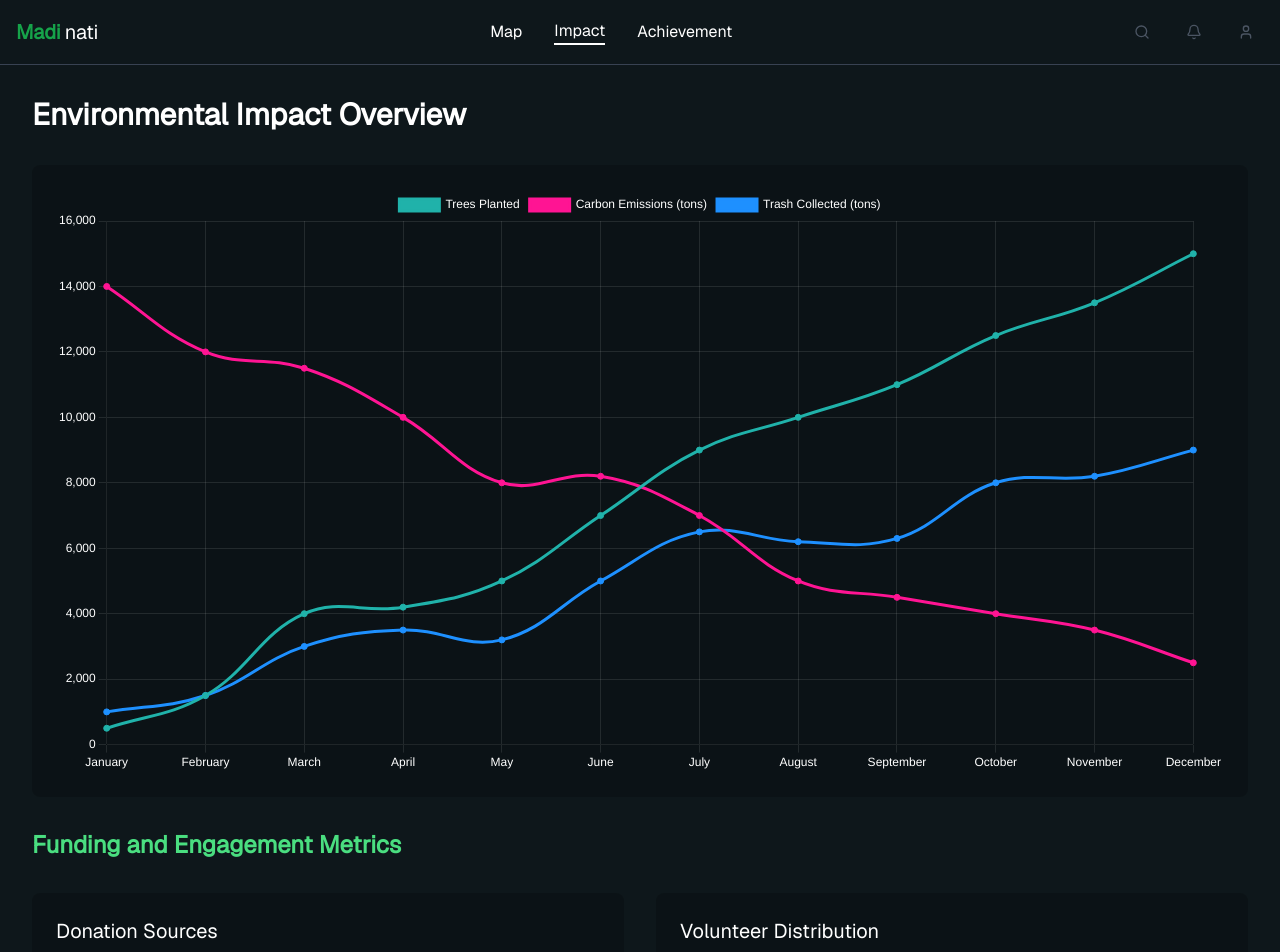
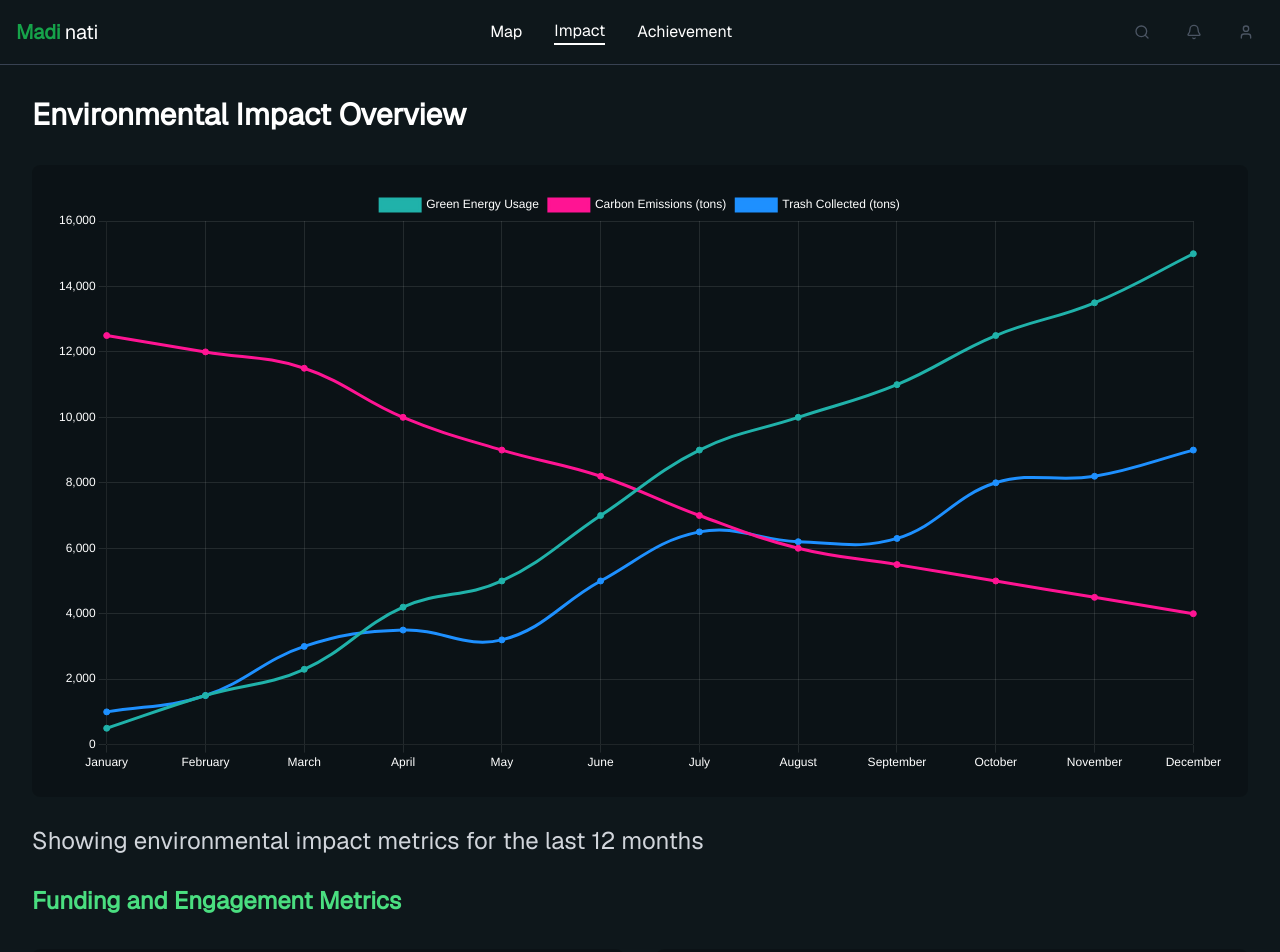
Before and after one commit to hikiuzrx/Madinati, a Next.js app: page /impact in a window 1280 px wide. Shown: the top 952 px of the page. Built offline with nearby package versions, Linux system fonts and the light colour scheme; a web font is replaced by a local one.

Commit message:
modified charts

```diff
--- a/src/components/impact-nass.tsx
+++ b/src/components/impact-nass.tsx
@@ -38,15 +38,15 @@ export default function ImpactDashboard() {
     labels: months,
     datasets: [
       {
-        label: "Trees Planted",
-        data: [500, 1500, 4000, 4200, 5000, 7000, 9000, 10000, 11000, 12500, 13500, 15000],
+        label: "Green Energy Usage",
+        data: [500, 1500, 2300, 4200, 5000, 7000, 9000, 10000, 11000, 12500, 13500, 15000],
         borderColor: "#20B2AA",
         backgroundColor: "#20B2AA",
         tension: 0.4,
       },
       {
         label: "Carbon Emissions (tons)",
-        data: [14000, 12000, 11500, 10000, 8000, 8200, 7000, 5000, 4500, 4000, 3500, 2500],
+        data: [12500, 12000, 11500, 10000, 9000, 8200, 7000, 6000, 5500, 5000, 4500, 4000],
         borderColor: "#FF1493",
         backgroundColor: "#FF1493",
         tension: 0.4,
@@ -118,6 +118,9 @@ export default function ImpactDashboard() {
             }}
           />
         </div>
+        <div className="flex items-center gap-2 leading-none text-2xl text-gray-300">
+                  Showing environmental impact metrics for the last 12 months
+        </div>
 
         <h2 className="text-2xl font-bold text-green-400 mt-12 mb-8">Funding and Engagement Metrics</h2>
 
```
Also changed, not shown: 1 other file (tests, documents, lock files or other folders).
